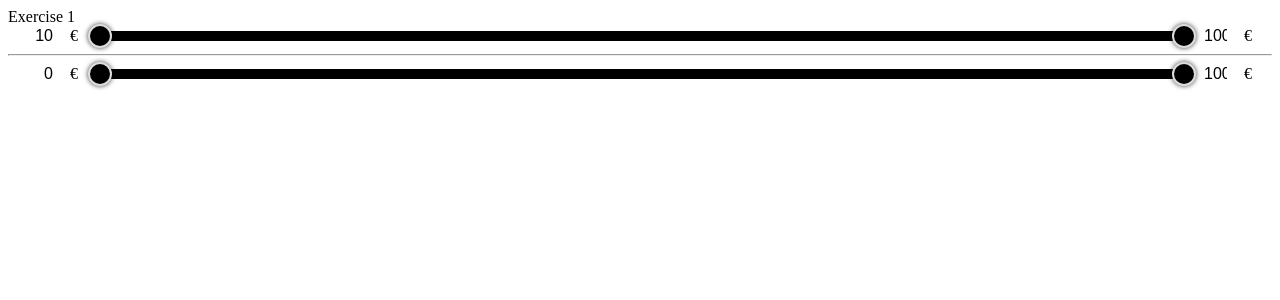
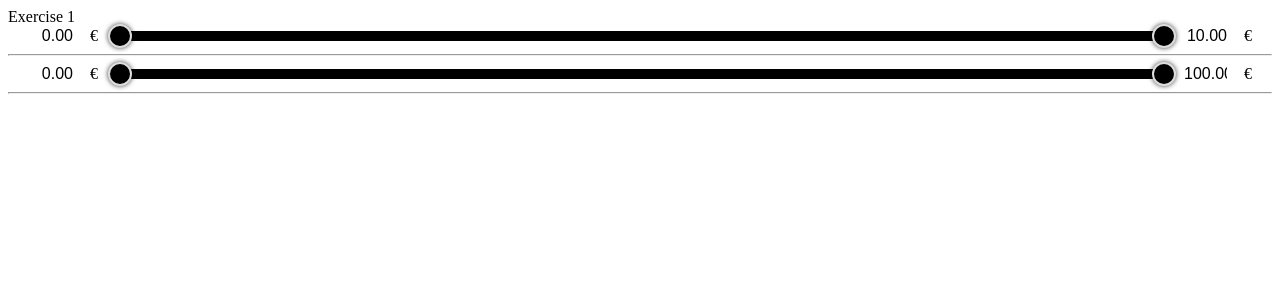
Before and after one commit to JaviviJR/prueba-mango, a React (Vite) app: page /exercise1 in a window 1280 px wide. Shown: the top 300 px of the page. Built offline with nearby package versions, Linux system fonts and the light colour scheme.

Commit message:
12042024

```diff
--- a/src/components/Range.jsx
+++ b/src/components/Range.jsx
@@ -4,12 +4,15 @@ import './Range.styles.scss';
 import RangeSlider from './RangeSlider';
 
 function Range({
-	min,
-	max,
+    mode,
+    range = [],
+	min = 0,
+	max = 0,
 	onChange,
 	width,
 	// step = 5,
 }) {
+
     const sliderRef = useRef(null);
     const [sliderWith, setSliderWidth] = useState(null);
     const [sliderLeft, setSliderLeft] = useState(null);
@@ -23,6 +26,20 @@ function Range({
     const [isDragging, setIsDragging] = useState(false);
     const elementDragging = useRef(null);
 
+    // useLayoutEffect(() => {
+    //     switch (mode) {
+    //         case 'fixed':
+    //             setCurrentMinValue(Math.min(...range));
+    //             setCurrentMaxValue(Math.min(...range));
+    //             break;
+    //         case 'normal':
+    //             setCurrentMinValue(min);
+    //             setCurrentMaxValue(max);
+    //             break;
+    //         default:
+    //             throw new Error('Invalid mode');
+    //     }
+    // }, [mode, range, min, max]);
 
     /* DEBUG */
     // const [posX, setPosX] = useState(null);
@@ -67,7 +84,8 @@ function Range({
 
     const moveBulletPosition = useCallback((e, setMethod) => {
         const posX = (e.clientX) - sliderLeft;
-        let selectedValue = Math.round((posX / sliderWith) * (max - min) + min);
+        // let selectedValue = Math.round((posX / sliderWith) * (max - min) + min);
+        let selectedValue = ((posX / sliderWith) * (max - min) + min).toFixed(2);
         setMethod(selectedValue);
     },
     [max, min, sliderWith, sliderLeft]);
@@ -124,8 +142,8 @@ function Range({
 
 	const onMouseMove = useCallback(
 		(e) => {
-            const { setMethod } = getBulletStateByElement(elementDragging.current);
             if (isDragging) {
+                const { setMethod } = getBulletStateByElement(elementDragging.current);
                 moveBulletPosition(e, setMethod);
 			}
 		},
@@ -190,8 +208,39 @@ function Range({
 export default Range;
 
 Range.propTypes = {
-    min: PropTypes.number.isRequired,
-    max: PropTypes.number.isRequired,
+    mode: PropTypes.oneOf(['fixed', 'normal']),
+    range: function(props) {
+        if (props.mode === 'fixed' && !props.range) {
+            return new Error(
+                'You must provide a range when mode is set to range'
+            );
+        }
+    },
+    min: function(props, propName) {
+        if (props.mode === 'normal' && props[propName] === undefined) {
+            return new Error(
+                'You must provide a min when mode is set to normal'
+            );
+        }
+        if ( props.mode === 'normal' && typeof props.min !== 'number') {
+            return new Error(
+                'min must be a number'
+            );
+
+        }
+    },
+    max: function(props, propName) {
+        if (props.mode === 'normal' && props[propName] === undefined) {
+            return new Error(
+                'You must provide a max when mode is set to normal'
+            );
+        }
+        if ( props.mode === 'normal' && typeof props.max !== 'number') {
+            return new Error(
+                'max must be a number'
+            );
+        }
+    },
     onChange: PropTypes.func.isRequired,
     width: PropTypes.number,
 };
--- a/src/components/Range.styles.scss
+++ b/src/components/Range.styles.scss
@@ -15,8 +15,8 @@ $slider-handle-size: 20px;
     flex-direction: row;
     align-items: center;
     flex-wrap: nowrap;
-    width: 50px;
-    min-width: 50px;
+    width: 70px;
+    min-width: 70px;
     // display: inline-flex;
     margin: 0px 20px;
   }
@@ -42,7 +42,7 @@ $slider-handle-size: 20px;
 
   &__bar {
     position: absolute;
-    left: 0;
+    left: 0px;
     height: 100%;
     width: 100%;
     background-color: $slider-color;
--- a/src/components/RangeSlider.jsx
+++ b/src/components/RangeSlider.jsx
@@ -14,6 +14,10 @@ function RangeSlider({
     minBulletRef,
     maxBulletRef
   }) {
+
+    const minValueAsString = currentMinValue.toFixed(2);
+    const maxValueAsString = currentMaxValue.toFixed(2);
+
     return (
       <div
         className='range-slider-container'
@@ -25,7 +29,7 @@ function RangeSlider({
           <input
             type='number'
             className='range-slider-container__input'
-            value={currentMinValue}
+            value={minValueAsString}
             onChange={(e) => {onMinChange(Number(e.target.value))}}
           />€
         </div>
@@ -64,7 +68,7 @@ function RangeSlider({
           <input
             type='number'
             className='range-slider-container__input'
-            value={currentMaxValue}
+            value={maxValueAsString}
             onChange={(e) => {onMaxChange(Number(e.target.value))}}
           />€
         </div>
--- a/src/pages/Exercise1.jsx
+++ b/src/pages/Exercise1.jsx
@@ -14,21 +14,29 @@ function Exercise1() {
             </div>
             <div>
                 <Range
-                    min={10}
-                    max={1000}
+                    // mode={'normal'}
+                    min={0}
+                    max={10.00}
                     onChange={onChange}
-                    // initialValue={45}
                 />
             </div>
             <hr />
             <div>
                 <Range
+                    // mode={'normal'}
                     min={0}
-                    max={1000}
+                    max={100}
                     onChange={onChange}
-                    // initialValue={45}
                 />
             </div>
+            <hr />
+            {/* <div>
+                <Range
+                    mode={'fixed'}
+                    range={[1.99, 5.99, 10.99, 30.99, 50.99, 70.99]}
+                    onChange={onChange}
+                />
+            </div> */}
         </>
     );
 }
```
